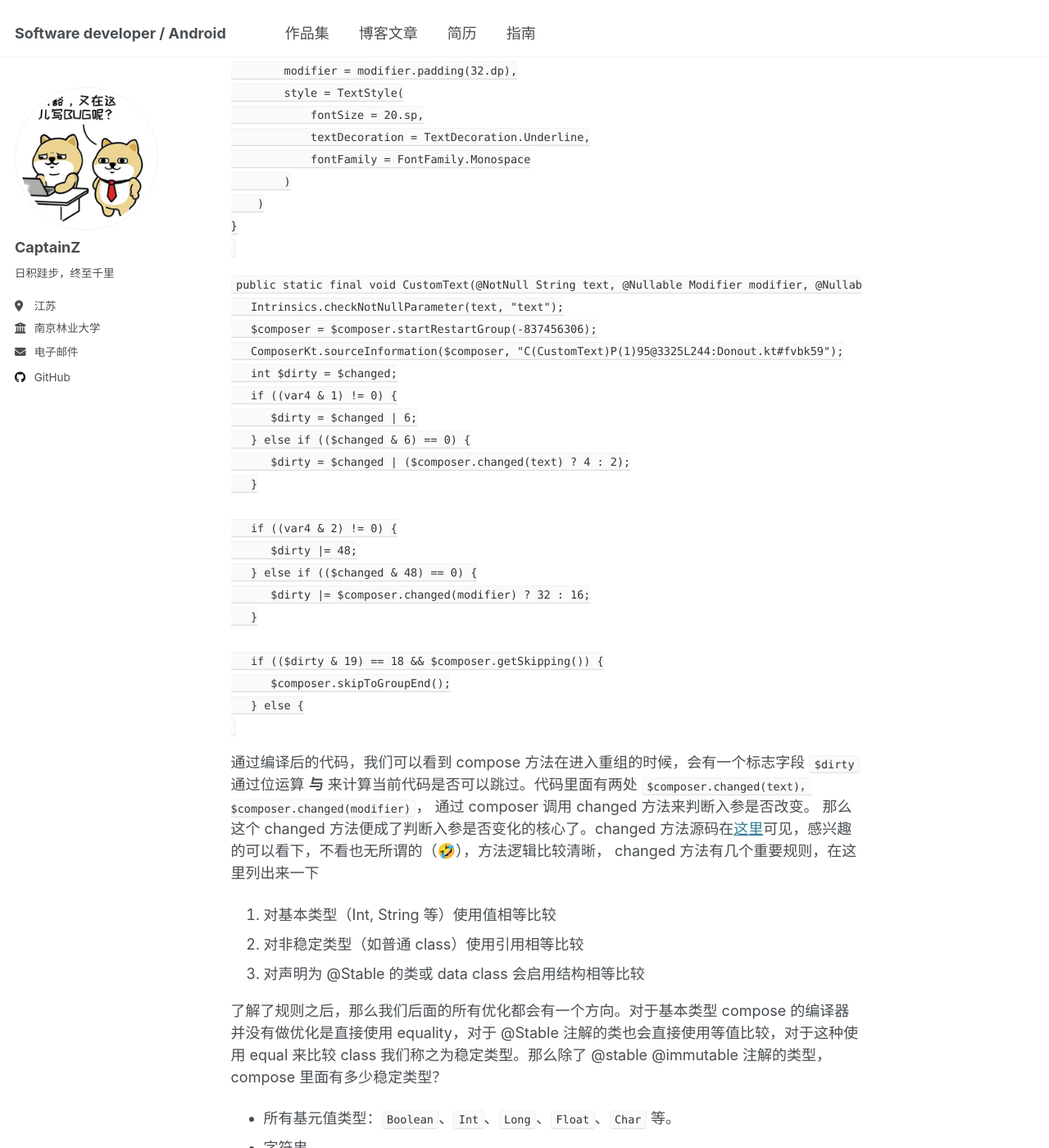
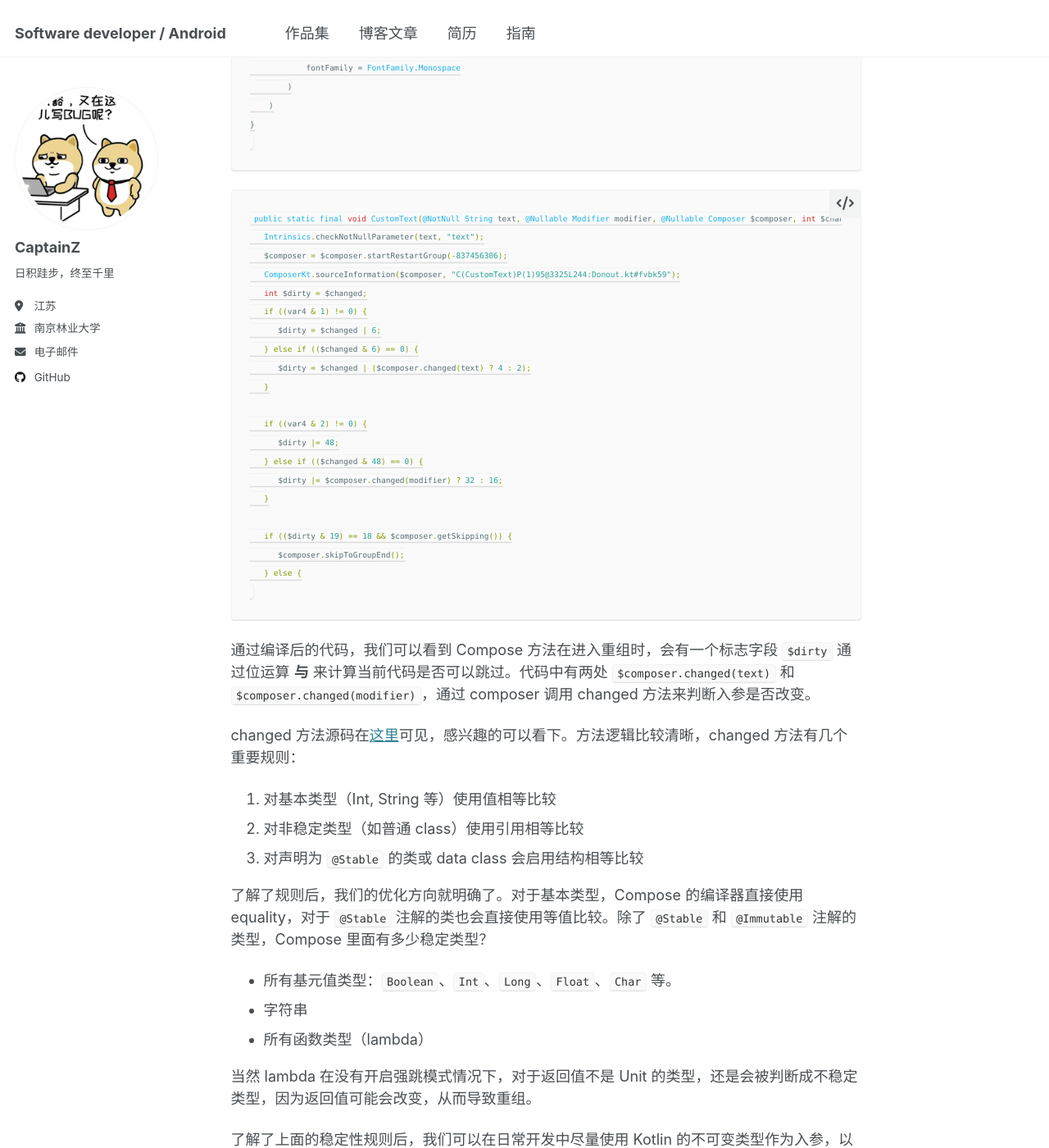
Before and after one commit to jelychow/jelychow.github.io, a Jekyll site: the page built from _posts/2025-03-07-compose performance review.md, in a window 1280 px wide and 1400 px high, scrolled down 1567 px. Shown: the whole window at 82% size. Built offline with Jekyll 4.4.1, drawn with Linux system fonts in a browser that asks for light colours; comment, search, counter and statistics services are not loaded; some of the changed text lies outside the part shown.

Commit message:
feat: update article 0307

````diff
--- a/_posts/2025-03-07-compose performance review.md
+++ b/_posts/2025-03-07-compose performance review.md
@@ -1,36 +1,48 @@
 ---
 theme: smartblue
-excerpt: "顺蔓摸瓜逐步分析 compose 重组要点"
+excerpt: "逐步分析 Compose 重组要点，提升性能"
 ---
-# compose performance review
+# Compose Performance Review
 
-## Compose 性能提升的关键？
-相信很多初学者在刚刚接触 Compose 的时候多少都有点迷糊，总是把握不到重点。经常听到重组，却不知道重点在哪儿。今天我们尝试从一个点出发，由点及面的分析如何才能编写高性能的 compose ui?
-关键词：**重组**，没错影响 compose 性能最大的就是重组，所有 compose 的性能优化都从重组开始分析，我们的所有着力点都应该从**重组**开始。
+## Compose 性能提升的关键
+
+很多初学者在刚接触 Compose 时可能会感到迷惑，不知道重组的重点在哪里。今天我们尝试从一个点出发，逐步分析如何编写高性能的 Compose UI。
+
+关键词：**重组**。影响 Compose 性能最大的就是重组，所有的性能优化都应从重组开始分析。
 
 ### 为什么会重组？
-我们尽量先把一个复杂的问题简单化，然后逐步分析，然后网络化记忆这些知识点。
-1. state 变化导致重组
-2. compose fun 的 inputs 发生了变化
 
-当然上面 2 点写的非常简单，没关系，我们顺藤摸瓜一步步分析其中道理。
+我们先把复杂的问题简单化，然后逐步分析，再网络化记忆这些知识点。
 
-## 如何降低 state 变化导致的重组
-### state 变化导致重组的原理
+1. 状态（state）变化导致重组
+2. 可组合函数（composable function）的输入发生变化
+
+上面两点写得很简单，没关系，我们一步步分析其中的道理。
+
+## 如何降低状态变化导致的重组
+
+### 状态变化导致重组的原理
+
 具体原理见这篇[文章](https://jelychow.github.io/Jetpack-Compose-%E7%8A%B6%E6%80%81%E4%BE%9D%E8%B5%96%E8%BF%BD%E8%B8%AA%E5%8E%9F%E7%90%86%E8%AF%A6%E8%A7%A3/)
-### 如何减少 state 变化导致的重组？
-#### 最容易想到的方式降低 state 变化的频率。
-那么如何降低 state 的变化的频率呢？
-1. 使用 compose 的  `derivedStateOf` 来限制，降低 state 变化的频率，以达到减少无效重组的目的
-2. 使用 kotlin flow 的 `distinctUntilChanged` 来降低重复数据流
-#### 减少 state 读取的范围
-使用 defer read 的方式来降低 state 影响的范围。所谓 defer read 就是通过把 state 传入 lambda 里面，然后传递给使用的地方，然后来减少重组。在这里你可能会有个疑问，为什么放到 lambda 里面可以降低重组？这里现按下不表，后面我们会就此展开讨论。
 
-## 如何 降低 inputs 变化导致的重组？
-这里我们先看下一段代码，
+### 如何减少状态变化导致的重组？
 
-```kt
+#### 降低状态变化的频率
 
+如何降低状态变化的频率呢？
+
+1. 使用 Compose 的 `derivedStateOf` 来限制、降低状态变化的频率，以减少无效重组。
+2. 使用 Kotlin Flow 的 `distinctUntilChanged` 来降低重复数据流。
+
+#### 减少状态读取的范围
+
+使用 defer read 的方式来降低状态影响的范围。所谓 defer read 就是通过将状态传入 lambda，然后传递给使用的地方，从而减少重组。为什么放到 lambda 里面可以降低重组？我们后面会详细讨论。
+
+## 如何降低输入变化导致的重组？
+
+先看一段代码：
+
+```kotlin
 @Composable
 fun CustomText(
     text: String,
@@ -48,7 +60,7 @@
 }
 ```
 
-```Java
+```java
 public static final void CustomText(@NotNull String text, @Nullable Modifier modifier, @Nullable Composer $composer, int $changed, int var4) {
    Intrinsics.checkNotNullParameter(text, "text");
    $composer = $composer.startRestartGroup(-837456306);
@@ -70,23 +82,29 @@
       $composer.skipToGroupEnd();
    } else {
 ```
-通过编译后的代码，我们可以看到 compose 方法在进入重组的时候，会有一个标志字段 `$dirty` 通过位运算 **与** 来计算当前代码是否可以跳过。代码里面有两处 `$composer.changed(text)，$composer.changed(modifier)`， 通过 composer 调用 changed 方法来判断入参是否改变。
-那么这个 changed 方法便成了判断入参是否变化的核心了。changed 方法源码在[这里](https://cs.android.com/androidx/platform/frameworks/support/+/androidx-main:compose/runtime/runtime/src/commonMain/kotlin/androidx/compose/runtime/Composer.kt;drc=7b3f9a0bf941ce7d0ec219f2337cf0c944501f0b;bpv=1;bpt=1;l=2028)可见，感兴趣的可以看下，不看也无所谓的（🤣），方法逻辑比较清晰， changed 方法有几个重要规则，在这里列出来一下
+
+通过编译后的代码，我们可以看到 Compose 方法在进入重组时，会有一个标志字段 `$dirty` 通过位运算 **与** 来计算当前代码是否可以跳过。代码中有两处 `$composer.changed(text)` 和 `$composer.changed(modifier)`，通过 composer 调用 changed 方法来判断入参是否改变。
+
+changed 方法源码在[这里](https://cs.android.com/androidx/platform/frameworks/support/+/androidx-main:compose/runtime/runtime/src/commonMain/kotlin/androidx/compose/runtime/Composer.kt;drc=7b3f9a0bf941ce7d0ec219f2337cf0c944501f0b;bpv=1;bpt=1;l=2028)可见，感兴趣的可以看下。方法逻辑比较清晰，changed 方法有几个重要规则：
+
 1. 对基本类型（Int, String 等）使用值相等比较
 2. 对非稳定类型（如普通 class）使用引用相等比较
-3. 对声明为 @Stable 的类或 data class 会启用结构相等比较
+3. 对声明为 `@Stable` 的类或 data class 会启用结构相等比较
 
-了解了规则之后，那么我们后面的所有优化都会有一个方向。对于基本类型 compose 的编译器并没有做优化是直接使用 equality，对于 @Stable 注解的类也会直接使用等值比较，对于这种使用 equal 来比较 class 我们称之为稳定类型。那么除了 @stable @immutable 注解的类型， compose 里面有多少稳定类型？
--   所有基元值类型：`Boolean`、`Int`、`Long`、`Float`、`Char` 等。
--   字符串
--   所有函数类型 (lambda)
+了解了规则后，我们的优化方向就明确了。对于基本类型，Compose 的编译器直接使用 equality，对于 `@Stable` 注解的类也会直接使用等值比较。除了 `@Stable` 和 `@Immutable` 注解的类型，Compose 里面有多少稳定类型？
 
-当然 lambda 在没有开启强跳模式情况下，对于返回值不是 Unit 的类型，还是会被判断成不稳定类型，其实也很好理解，因为返回值可能会改变，然后导致重组。
-了解了上面 `稳定性` 规则之后，我们尝试来用上述的规则来指导我们日常的开发，首先就是我们尽量使用 kotlin 的不可变类型作为入参，这样可以减少重组次数。
+- 所有基元值类型：`Boolean`、`Int`、`Long`、`Float`、`Char` 等。
+- 字符串
+- 所有函数类型（lambda）
 
-## remember 系列减少重组的负载压力
-在降低了重组次数之后，还有没有其他方式能够降低重组的压力呢，compose 里面提供一个特别的操作使用 `remember ` 来减少重组过程的计算，避免多次无用的计算。
+当然 lambda 在没有开启强跳模式情况下，对于返回值不是 Unit 的类型，还是会被判断成不稳定类型，因为返回值可能会改变，从而导致重组。
 
-## 总结一下
+了解了上面的稳定性规则后，我们可以在日常开发中尽量使用 Kotlin 的不可变类型作为入参，以减少重组次数。
 
-回忆一下本篇的内容，所有关于 compose 的性能优化的地方我们都是从重组开始分析的。一个是降低重组频率，重组频率里面我们从 state 和 stability 两个方面分析，然后进行优化，第二个是使用 compose 里面的 remember 进行cache，减少多次重复计算的压力。
+## 使用 remember 系列减少重组的负载压力
+
+在降低了重组次数后，还有没有其他方式能够降低重组的压力呢？Compose 提供了一个特别的操作——使用 `remember` 来减少重组过程的计算，避免多次无用的计算。
+
+## 总结
+
+回顾一下本篇内容，所有关于 Compose 的性能优化都是从重组开始分析的。一个是降低重组频率，重组频率从 state 和 stability 两个方面分析并进行优化；另一个是使用 Compose 里面的 `remember` 进行缓存，减少多次重复计算的压力。
````
Also changed, not shown: _includes/comments-providers/disqus.html (+0 -20 lines).
